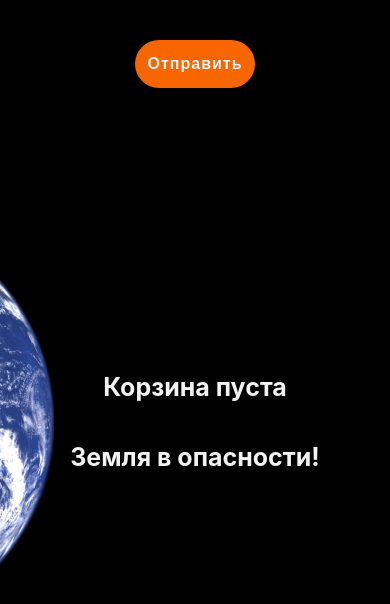
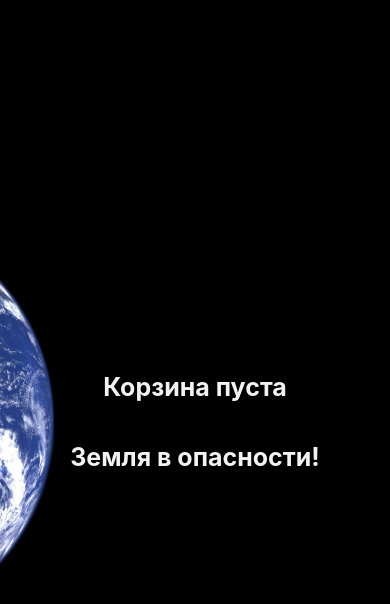
Before and after one commit to LavrCheck/space, a React (Create React App) app: page /basket in a window 390 px wide. Shown: the top 604 px of the page. Built offline with nearby package versions, Linux system fonts and the light colour scheme.

Commit message:
one more fix basket

```diff
--- a/src/App.tsx
+++ b/src/App.tsx
@@ -1,10 +1,7 @@
 import React, { useEffect, useState } from 'react';
-import logo from './logo.svg';
-import example from './exemjopa.json'
 import './App.css';
 import './App.sass'
 import { getList } from './api';
-import { ListUnit } from './components/ListUnit';
 import { AsteroidsList } from './components/AsteroidsList';
 import { Basket } from './components/basket/Basket';
 import { BasketContents } from './components/basket/BasketContents';
@@ -34,8 +31,8 @@ function App() {
         <Route path='/' element={
           <div className="App">
             <img src={planet} alt='Planet' className='planet' />
+            <div className='content'>
             <Basket selectedAsteroids={selectedAsteroids} />
-            <div className='content'>
               <DiameterSelection isDistance={isDistance}
                 Change={(v: boolean) => setIsDistance(v)} />
               <AsteroidsList isDistance={isDistance}
@@ -52,21 +49,25 @@ function App() {
             <img src={planet} alt='Planet' className='planet' />
             <div className='content'>
               { !isOrderSend ? (
-                <React.Fragment>
+                <>
               { selectedAsteroids.length !==0 ? (
+                <>
               <DiameterSelection isDistance={isDistance}
-                Change={(v: boolean) => setIsDistance(v)} />) : (
+                Change={(v: boolean) => setIsDistance(v)} />
+                <BasketContents selectedAsteroids={selectedAsteroids}
+                remove={(name: string) => { setSelectedAsteroids
+                  ([...selectedAsteroids.filter((x: { name: string }) => x.name !== name)]) }}
+                isDistance={isDistance}
+                sendOrder={()=> {setSelectedAsteroids([]);setIsOrderSend(true)}}/>
+                </>
+                ) : (
                   <div className='variantBasket'>
                   <p>Корзина пуста</p>
                   <p>Земля в опасности!</p>
                   </div>
                 )
               }
-              <BasketContents selectedAsteroids={selectedAsteroids}
-                remove={(name: any) => { setSelectedAsteroids
-                  ([...selectedAsteroids.filter((x: { name: any }) => x.name !== name)]) }}
-                isDistance={isDistance}
-                sendOrder={()=> {setSelectedAsteroids([]);setIsOrderSend(true)}}/> </React.Fragment>)
+                 </>)
               : (<div className='variantBasket'><p>Заказ отправлен!</p></div>)
         }
             </div>
--- a/src/components/basket/Basket.sass
+++ b/src/components/basket/Basket.sass
@@ -12,7 +12,7 @@
     align-items: center
 
     @media (max-width: 850px)
-        width: 100%
+        width: 100vw
         height: 80px
         bottom: 0px
         top: unset
```
